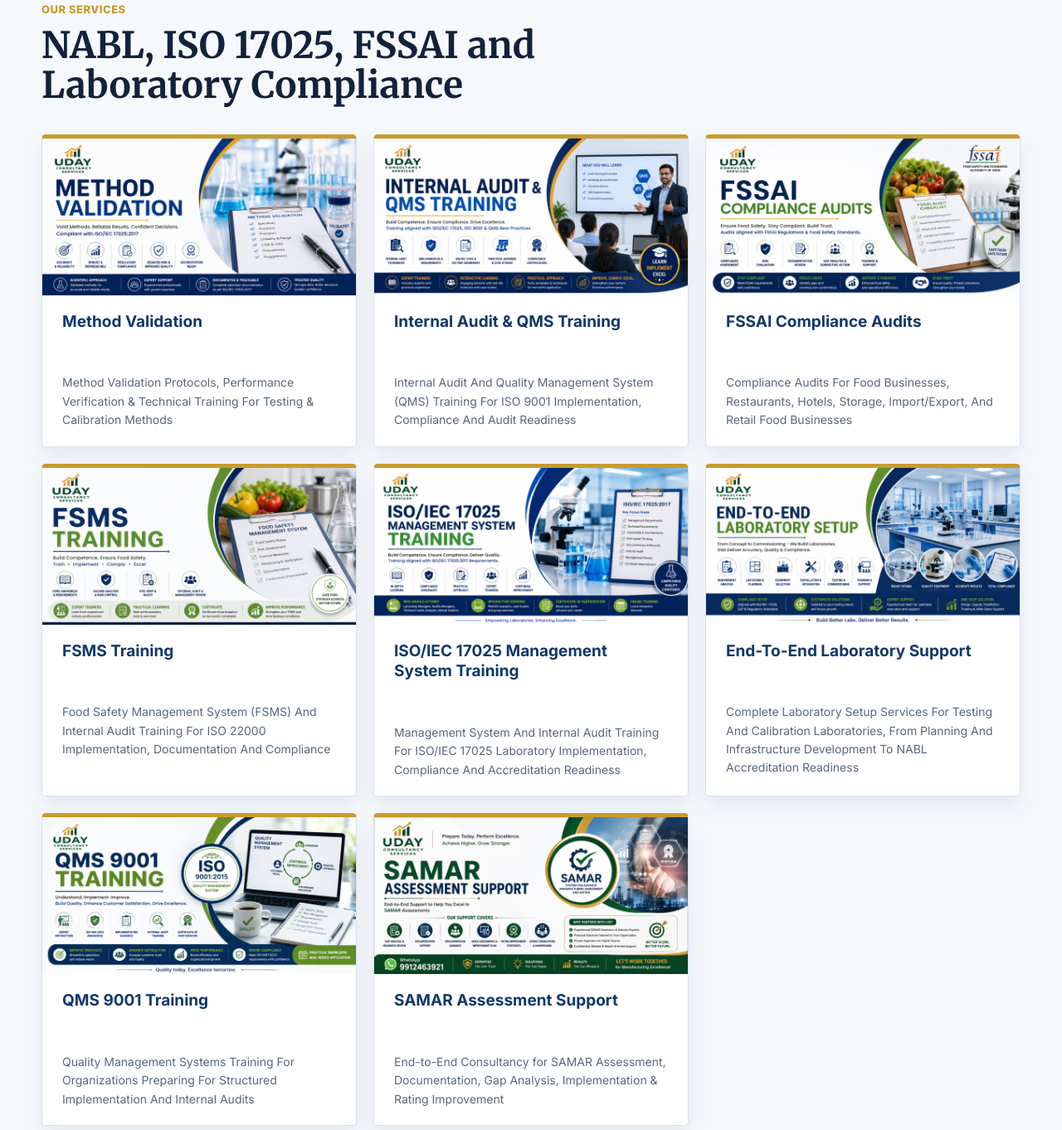
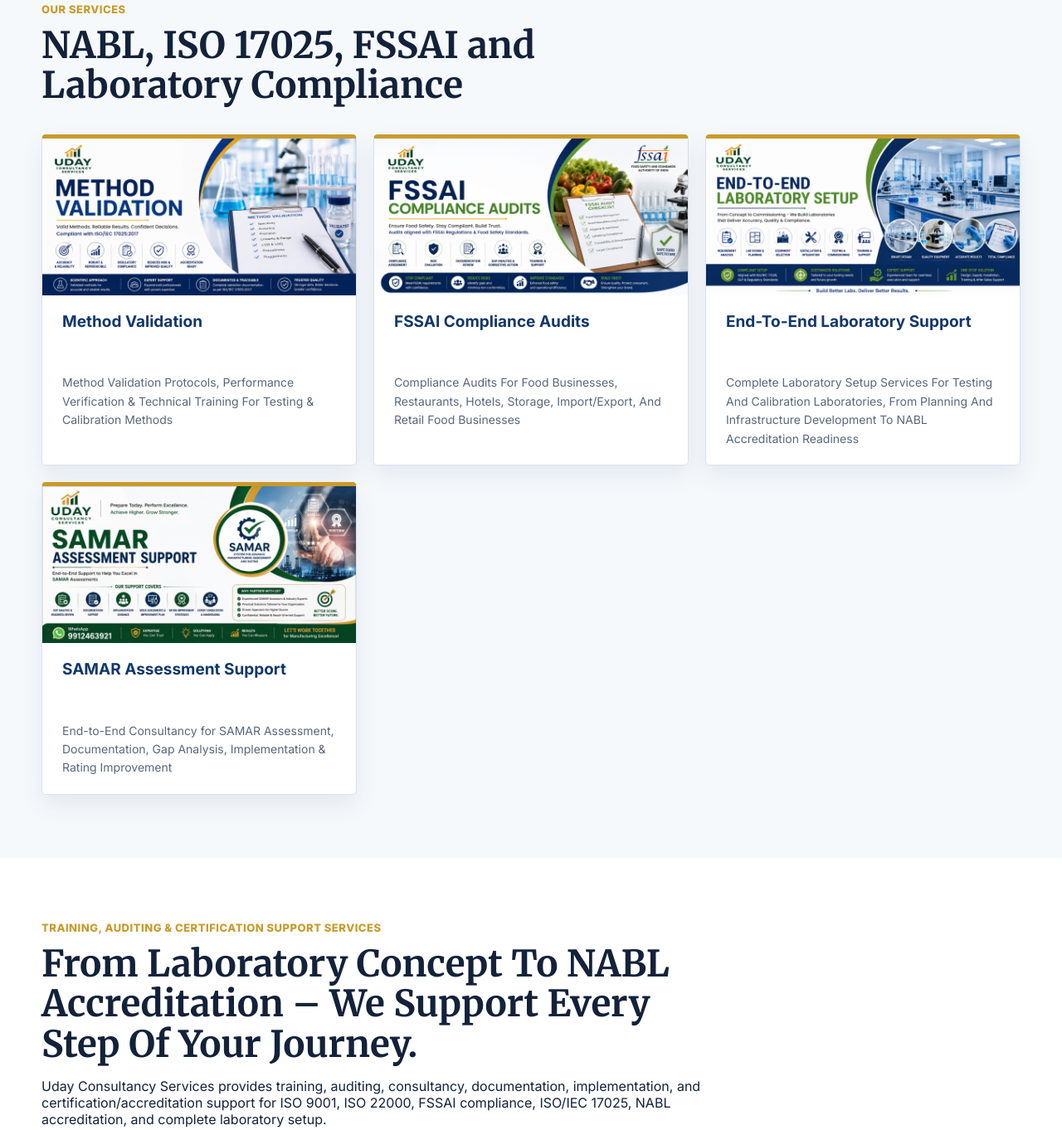
Before and after one commit to mouli-devs/uday-consultancy-services, a website: page public/index.html in a window 1280 px wide. Shown: the part 1674-3036 px from the top of the page at 83% size. Drawn offline with Linux system fonts and the light colour scheme.

Commit message:
fix: Services section - remove QMS 9001, FSMS, ISO/IEC 17025, Internal Audit & QMS Training

```diff
--- a/public/index.html
+++ b/public/index.html
@@ -124,13 +124,6 @@
             </article>
             <article data-animate>
               <div class="service-image">
-                <img src="assets/service-internal-audit-training.jpg" alt="Internal Audit & QMS Training" loading="lazy">
-              </div>
-              <h3>Internal Audit & QMS Training</h3>
-              <p>Internal Audit And Quality Management System (QMS) Training For ISO 9001 Implementation, Compliance And Audit Readiness</p>
-            </article>
-            <article data-animate>
-              <div class="service-image">
                 <img src="assets/service-fssai-compliance-audits.jpg" alt="FSSAI Compliance Audits" loading="lazy">
               </div>
               <h3>FSSAI Compliance Audits</h3>
@@ -138,31 +131,10 @@
             </article>
             <article data-animate>
               <div class="service-image">
-                <img src="assets/service-fsms-training.jpg" alt="FSMS Training" loading="lazy">
-              </div>
-              <h3>FSMS Training</h3>
-              <p>Food Safety Management System (FSMS) And Internal Audit Training For ISO 22000 Implementation, Documentation And Compliance</p>
-            </article>
-            <article data-animate>
-              <div class="service-image">
-                <img src="assets/service-iso17025-training.jpg" alt="ISO/IEC 17025 Management System Training" loading="lazy">
-              </div>
-              <h3>ISO/IEC 17025 Management System Training</h3>
-              <p>Management System And Internal Audit Training For ISO/IEC 17025 Laboratory Implementation, Compliance And Accreditation Readiness</p>
-            </article>
-            <article data-animate>
-              <div class="service-image">
                 <img src="assets/service-end-to-end-lab-support.jpg" alt="End-to-End Laboratory Support" loading="lazy">
               </div>
               <h3>End-To-End Laboratory Support</h3>
               <p>Complete Laboratory Setup Services For Testing And Calibration Laboratories, From Planning And Infrastructure Development To NABL Accreditation Readiness</p>
-            </article>
-            <article data-animate>
-              <div class="service-image">
-                <img src="assets/service-qms9001-training.jpg" alt="QMS 9001 Training" loading="lazy">
-              </div>
-              <h3>QMS 9001 Training</h3>
-              <p>Quality Management Systems Training For Organizations Preparing For Structured Implementation And Internal Audits</p>
             </article>
             <article data-animate>
               <div class="service-image">
```
